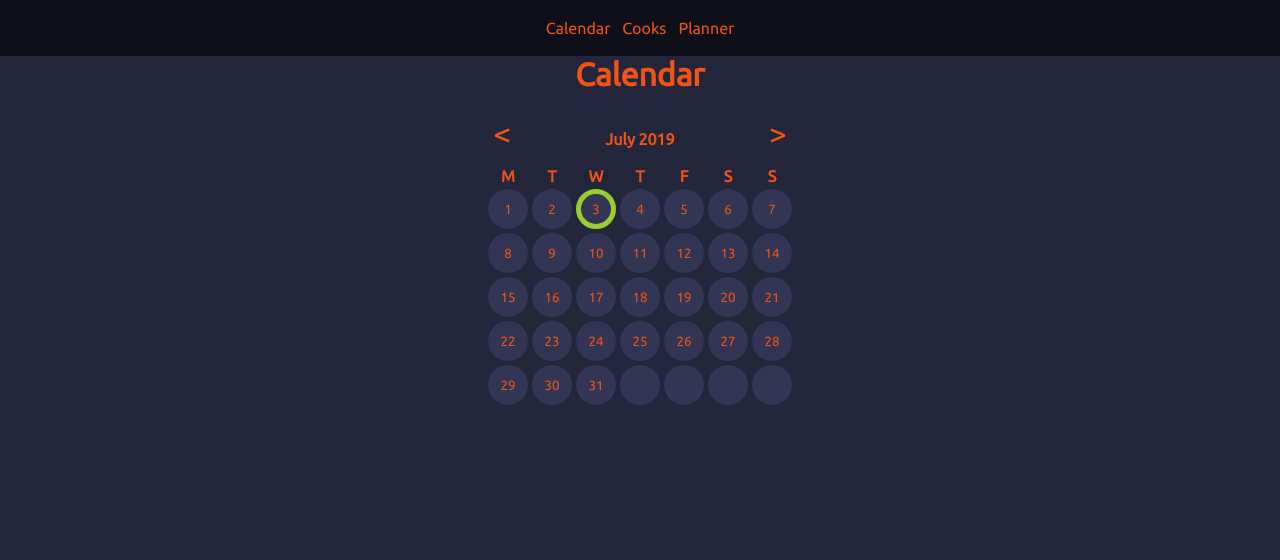
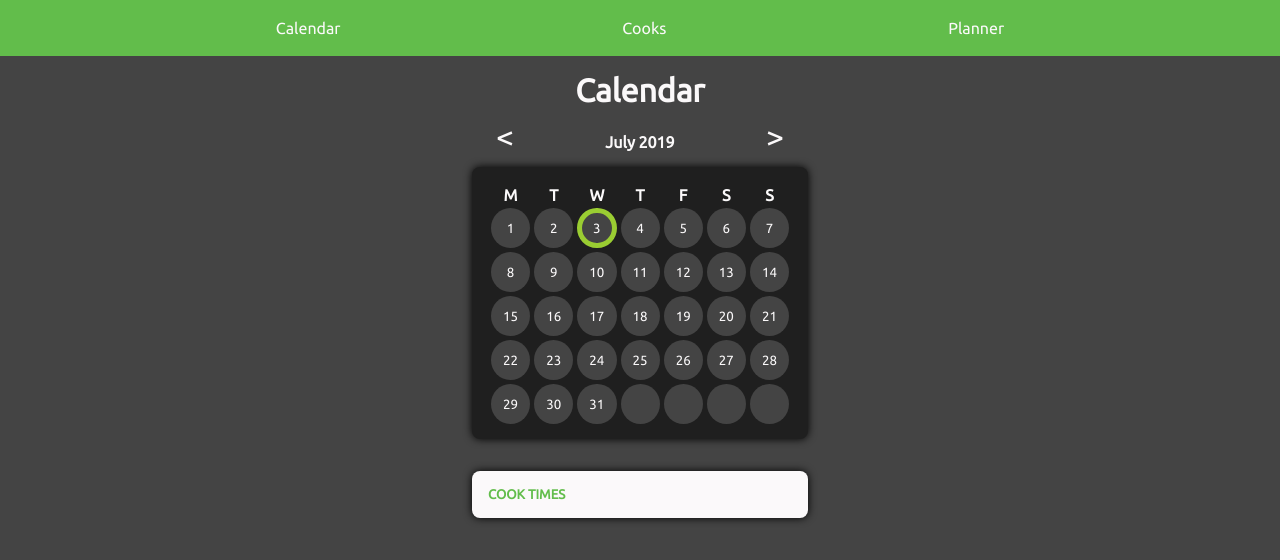
Before and after one commit to KotamanMeOplo/shift-counter, a React (Create React App) app: page / in a window 1280 px wide. Shown: the top 560 px of the page. Built offline with nearby package versions, Linux system fonts and the light colour scheme; the HTML template or start-up script is replaced by a standard one.

Commit message:
Restyle into material-like design

```diff
--- a/src/App.css
+++ b/src/App.css
@@ -1,24 +1,32 @@
 html {
-  background-color: #23253B;
+  background-color: #444444;
   height: 100%;
-  color: #F05316;
+  color: #FBF9FA;
   text-align: center;
   font-family: 'Ubuntu', sans-serif;
+}
+
+h1 {
+  margin-bottom: .5rem;
+  padding-top: 1rem;
 }
 
 button {
   font-family: 'Ubuntu', sans-serif;
   background: none;
   border: none;
-  color: #F05316
+  color: #FBF9FA;
 }
 
 nav {
   height: 3.5rem;
-  background: #0e0f18;
-  position: absolute;
+  background: #62BD4B;
+  position: fixed;
   width: 100%;
   top: 0;
+  text-align: left;
+  display: flex;
+  justify-content: space-evenly;
 }
 
 nav > * {
@@ -29,7 +37,7 @@ nav > * {
 nav > button {
   outline: none;
   background: none;
-  color: #F05316;
+  color: #FBF9FA;
   border: none;
   font-size: 1rem;
   height: 3.5rem;
@@ -63,9 +71,37 @@ nav > button:hover {
   margin: 0 1rem;
 }
 
+#calendar-container {
+  width: 19rem;
+  height: 15rem;
+}
+
+.card {
+  box-shadow: 0 0 .5rem black;
+  border-radius: .5rem;
+  margin: 0 auto;
+  padding: 1rem;
+  margin-bottom: 2rem;
+}
+
+.light-card {
+  background-color: #FBF9FA;
+  color: #444444;
+}
+
+.dark-card {
+  background-color: #1f1f1f;
+  color: #FBF9FA;
+}
+
+.accent-card {
+  background-color: #E84329;
+  color: #FBF9FA;
+}
 #calendar-month-year {
   display: inline-block;
-  margin: 1rem 5.5rem;
+  margin: 1rem 1rem;
+  width: 13rem;
 }
 
 #calendar-controls button {
@@ -89,40 +125,71 @@ table button {
   border-radius: 50%;
   border-color: yellowgreen;
   border-style: solid;
-  color: #F05316;
+  color: #FBF9FA;
 }
 
-.calendar-cook {
+#calendar-stats-heading {
+  color: #62BD4B;
+  margin: 0;
+}
+
+#calendar-cooks {
   text-align: left;
+  width: 19rem;
 }
 
 #backdrop {
   height: 100%;
   width: 100%;
   background-color: rgba(0, 0, 0, .4);
-  position: absolute;
   top: 0;
+  left: 0;
   text-align: center;
+  position: fixed;
 }
 
 #modal {
-  width: 75%;
-  height: 25rem;
-  position: absolute;
-  background-color: #F05316;
-  border-radius: 1rem;
-  box-shadow: .5rem .5rem .5rem #000;
+  position: fixed;
   overflow: hidden;
   z-index: 0;
   text-align: center;
+  margin: 0 auto;
+  padding: 1.5rem;
 }
 
 #modal-header {
-  background-color: darkslategrey;
-  color: #F05316;
-  padding: .5rem
+  /* background-color: darkslategrey;
+  color: #FBF9FA; */
+  margin: 0 0 2rem 0;
 }
 
 #modal-header h3 {
   margin: 0;
 }
+
+select {
+  font-family: 'Ubuntu', sans-serif;
+  -webkit-appearance: none;
+  -moz-appearance: none;
+}
+
+select::-ms-expand {
+  display: none;
+}
+
+.button {
+  box-shadow: 0 0 1rem -.1rem black;
+  border-radius: .5rem;
+  margin: 0 auto;
+  padding: 1rem;
+  padding: 1rem 2rem;
+}
+
+option {
+  -webkit-appearance: none;
+  -moz-appearance: none;
+  height: 2rem;
+  width: 5rem;
+  background-color: green;
+  border-radius: .5rem;
+}
--- a/src/components/Calendar.js
+++ b/src/components/Calendar.js
@@ -63,7 +63,7 @@ function Calendar(props) {
   };
 
   return (
-    <div className="calendar-container">
+    <div id="calendar-container" className="card dark-card">
       <Modal
         handleSubmit={selectedCook => submitHandler(selectedCook)}
         open={modalVisibility}
@@ -94,7 +94,7 @@ function Calendar(props) {
                     } else {
                       return pr
                     }
-                  }, '#323553');
+                  }, '#444444');
 
                   const style = {
                     borderWidth: dateIsToday ? '5px' : '0px',
--- a/src/components/Modal.js
+++ b/src/components/Modal.js
@@ -8,18 +8,19 @@ function Modal(props) {
     e.preventDefault();
     handleSubmit(selectedCook);
   }
+
   return (
     <div>
       { open &&
         <Fragment>
           <div id="backdrop" onClick={onClose} />
-          <div id="modal">
-            <div id="modal-header">
+          <div id="modal" className="card accent-card">
+            <h3 id="modal-header">
               {children}
-            </div>
+            </h3>
 
             <form onSubmit={e => submitHandler(e, selectedCook)}>
-              <select onChange={e => setSelectedCook(e.target.value)} value={selectedCook}>
+              <select className="button" onChange={e => setSelectedCook(e.target.value)} value={selectedCook}>
                 <option name="none">none</option>
                 {
                   cooks.map(cook =>
--- a/src/components/pages/CalendarPage.js
+++ b/src/components/pages/CalendarPage.js
@@ -38,13 +38,14 @@ function CalendarPage(props) {
       </div>
       <Calendar month={month} year={year} />
 
-      {
-        cooks.map(cook =>
-          <div className="calendar-cook" key={cook.name}>
-            <h3><div className="cook-color" style={{backgroundColor: cook.color}} />: {cook.name} => {cook.initialTimes + cook.additionalTimes.length}</h3>
-          </div>
-        )
-      }
+      <div id="calendar-cooks" className="card light-card">
+        <h5 id="calendar-stats-heading">COOK TIMES</h5>
+        {
+          cooks.map(cook =>
+              <h3 key={cook.name}><div className="cook-color" style={{backgroundColor: cook.color}} />: {cook.name} => {cook.initialTimes + cook.additionalTimes.length}</h3>
+          )
+        }
+      </div>
     </div>
   )
 }
--- a/src/components/pages/PlannerPage.js
+++ b/src/components/pages/PlannerPage.js
@@ -131,9 +131,9 @@ function PlannerPage(props) {
                     if(j === 0) {
                       node = b.name;
                     } else if(b) {
-                      node = <button style={{backgroundColor: 'green'}} onClick={_ => invertDay(i, j)}>I</button>
+                      node = <button style={{backgroundColor: '#62BD4B'}} onClick={_ => invertDay(i, j)}>I</button>
                     } else {
-                      node = <button style={{backgroundColor: 'red'}} onClick={_ => invertDay(i, j)}>0</button>
+                      node = <button style={{backgroundColor: '#E84329'}} onClick={_ => invertDay(i, j)}>0</button>
                     }
 
                     return (
```
